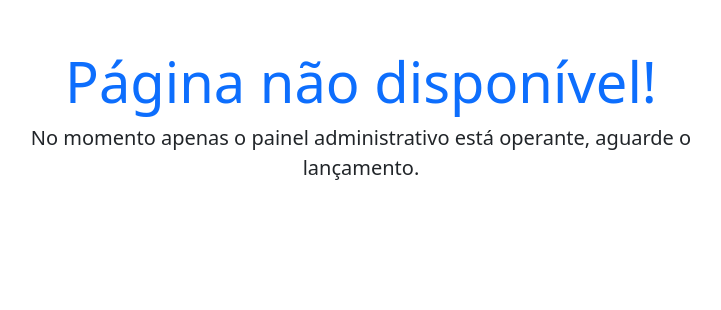
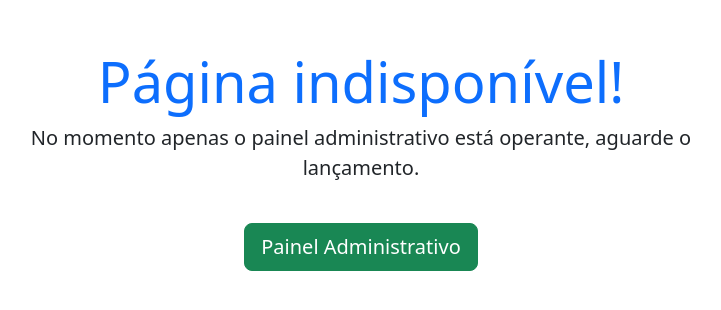
Before and after one commit to Trabalhos-Faesa/PIC2-C3-pill_delivery, a Django app: template src/templates/home/index.html in a window 1280 px wide. Shown: the top 310 px of the page, without its empty margins (279-1000 px from the left). Run offline with Django 4.2, Linux system fonts and the light colour scheme; the template is opened without the code that fills it, so the values that code supplies are empty.

Commit message:
feat: update index.html

```diff
--- a/src/templates/home/index.html
+++ b/src/templates/home/index.html
@@ -1,12 +1,15 @@
 {% extends 'base.html' %}
 
 {% block content %}
-    <div class="container mt-5">
-      <div class="row justify-content-center">
-        <div class="col-md-8 text-center">
-          <h1 class="display-4 text-primary">Página não disponível!</h1>
-          <p class="lead">No momento apenas o painel administrativo está operante, aguarde o lançamento.</p>
-        </div>
+  <div class="container mt-5">
+    <div class="row justify-content-center">
+      <div class="col-md-8 text-center">
+        <h1 class="display-4 text-primary mb-2">Página indisponível!</h1>
+        <p class="lead">No momento apenas o painel administrativo está operante, aguarde o lançamento.</p>
+        <a href="{% url 'admin:index' %}"><button type="button" class="btn btn-success btn-lg mt-4">
+          Painel Administrativo
+        </button></a>
       </div>
     </div>
+  </div>
 {% endblock %}
```
